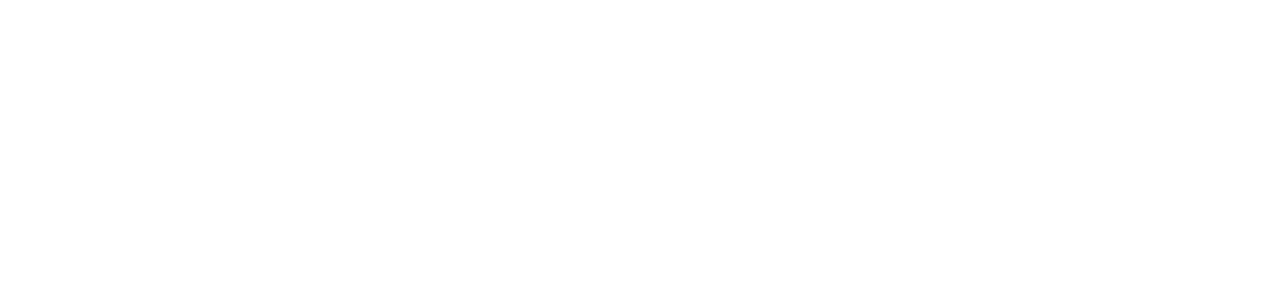
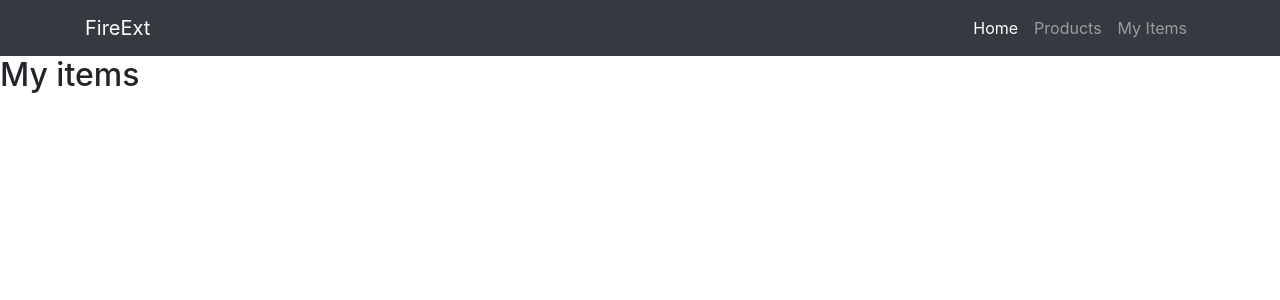
Before and after one commit to gc-shisir/FireExt, a Nuxt app: page /my-items in a window 1280 px wide. Before the commit this address had no page. Shown: the top 300 px of the page. Built offline with nearby package versions, Linux system fonts and the light colour scheme.

Commit message:
added pages and routing

```diff
--- a/components/LargeCard.vue
+++ b/components/LargeCard.vue
@@ -1,5 +1,5 @@
 <template>
-  <div class="card">
+  <NuxtLink class="card" :to="`/products/${card.id}`">
     <img
       :src="require(`@/assets/images/${card.image}`)"
       alt="Card"
@@ -7,7 +7,7 @@
     />
     <h3 class="header">{{ card.title }}</h3>
     <p class="snippet">{{ card.snippet }}</p>
-  </div>
+  </NuxtLink>
 </template>
 
 <script>
@@ -32,6 +32,12 @@ export default {
 .header {
   font-size: 1.15rem;
   margin-top: 0.4rem;
+  color: #000;
+  text-decoration: none;
+}
+.header:hover {
+  color: black;
+  text-decoration: none;
 }
 .snippet {
   color: grey;
--- a/components/NavBar.vue
+++ b/components/NavBar.vue
@@ -1,7 +1,7 @@
 <template>
   <nav class="navbar navbar-expand-lg navbar-dark bg-dark">
     <div class="container">
-      <a class="navbar-brand" href="#">FireExt</a>
+      <NuxtLink class="navbar-brand" to="#">FireExt</NuxtLink>
       <button
         class="navbar-toggler"
         type="button"
@@ -17,15 +17,16 @@
         <div class="collapse navbar-collapse" id="navbarNav">
           <ul class="navbar-nav">
             <li class="nav-item active">
-              <a class="nav-link" href="#"
-                >Home <span class="sr-only">(current)</span></a
-              >
+              <NuxtLink class="nav-link" to="/">
+                Home
+                <span class="sr-only">(current)</span>
+              </NuxtLink>
             </li>
             <li class="nav-item">
-              <a class="nav-link" href="#">Products</a>
+              <NuxtLink class="nav-link" to="/products">Products</NuxtLink>
             </li>
             <li class="nav-item">
-              <a class="nav-link" href="#">My Items</a>
+              <NuxtLink class="nav-link" to="/my-items">My Items</NuxtLink>
             </li>
           </ul>
         </div>
--- a/components/SmallCard.vue
+++ b/components/SmallCard.vue
@@ -1,11 +1,11 @@
 <template>
-  <div class="card-container">
+  <NuxtLink :to="`/products/${card.id}`" class="card-container">
     <img
       :src="require(`@/assets/images/${card.image}`)"
       alt="Card"
       class="image"
     />
-  </div>
+  </NuxtLink>
 </template>
 
 <script>
--- /dev/null
+++ b/pages/my-items.vue
@@ -0,0 +1,12 @@
+<template>
+  <div>
+    <NavBar />
+    <h2>My items</h2>
+  </div>
+</template>
+
+<script>
+export default {}
+</script>
+
+<style></style>
--- /dev/null
+++ b/pages/products/index.vue
@@ -0,0 +1,29 @@
+<template>
+  <div class="">
+    <NavBar />
+    <div class="container">
+      <LargeCardDisplay
+        v-for="cardInfo in largeCardInfo.slice(0, 1)"
+        :key="cardInfo.id"
+        :cardsSection="cardInfo"
+      />
+      <SmallCardDisplay
+        v-for="cardInfo in smallCardSections"
+        :key="cardInfo.id"
+        :cardsSection="cardInfo"
+      />
+    </div>
+  </div>
+</template>
+
+<script>
+import { largeCardSections, smallCardSections } from '@/assets/data.js'
+export default {
+  data() {
+    return {
+      largeCardInfo: largeCardSections,
+      smallCardSections: smallCardSections,
+    }
+  },
+}
+</script>
```
Also changed, not shown: pages/products/_id.vue (added).
